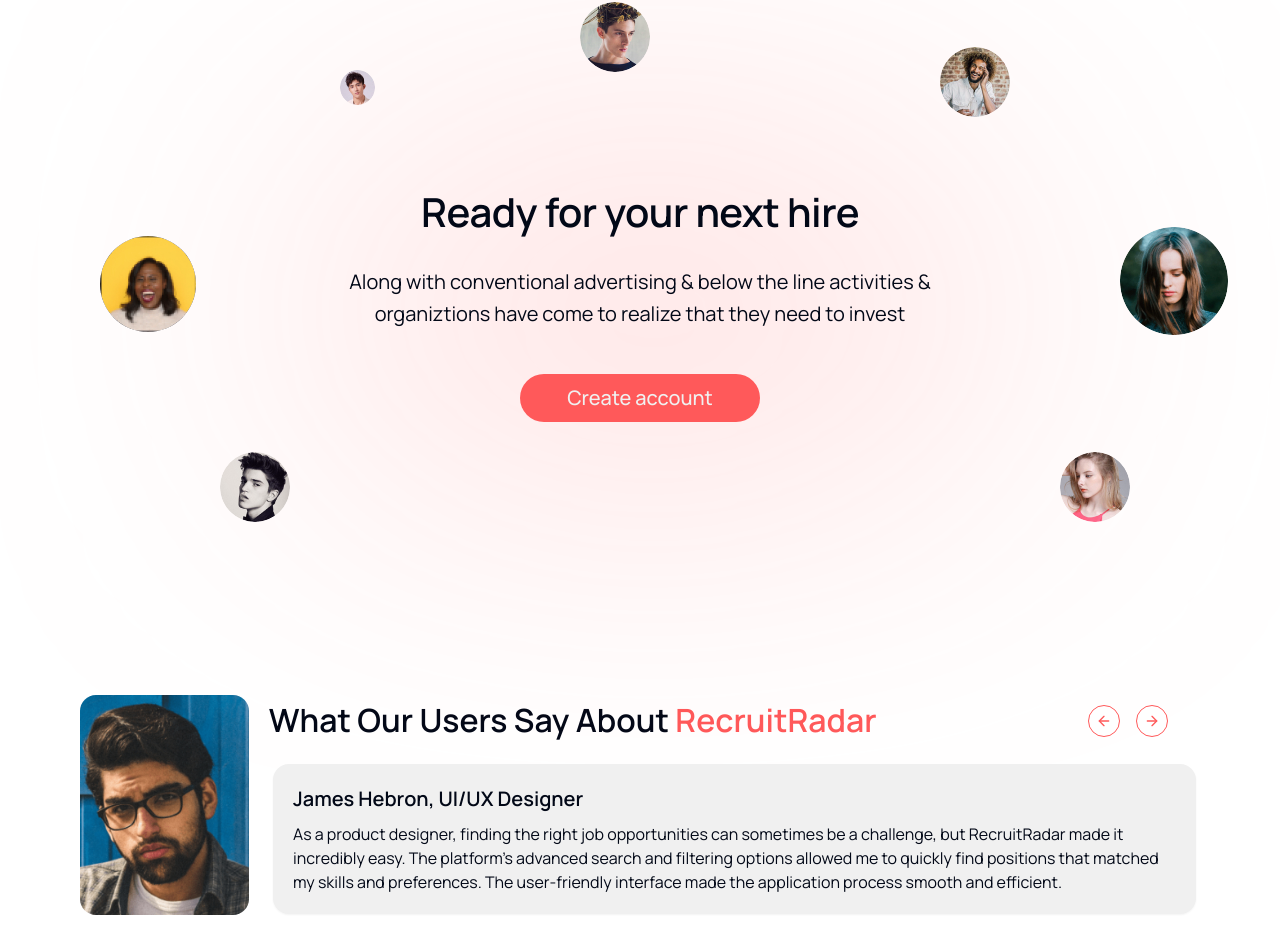
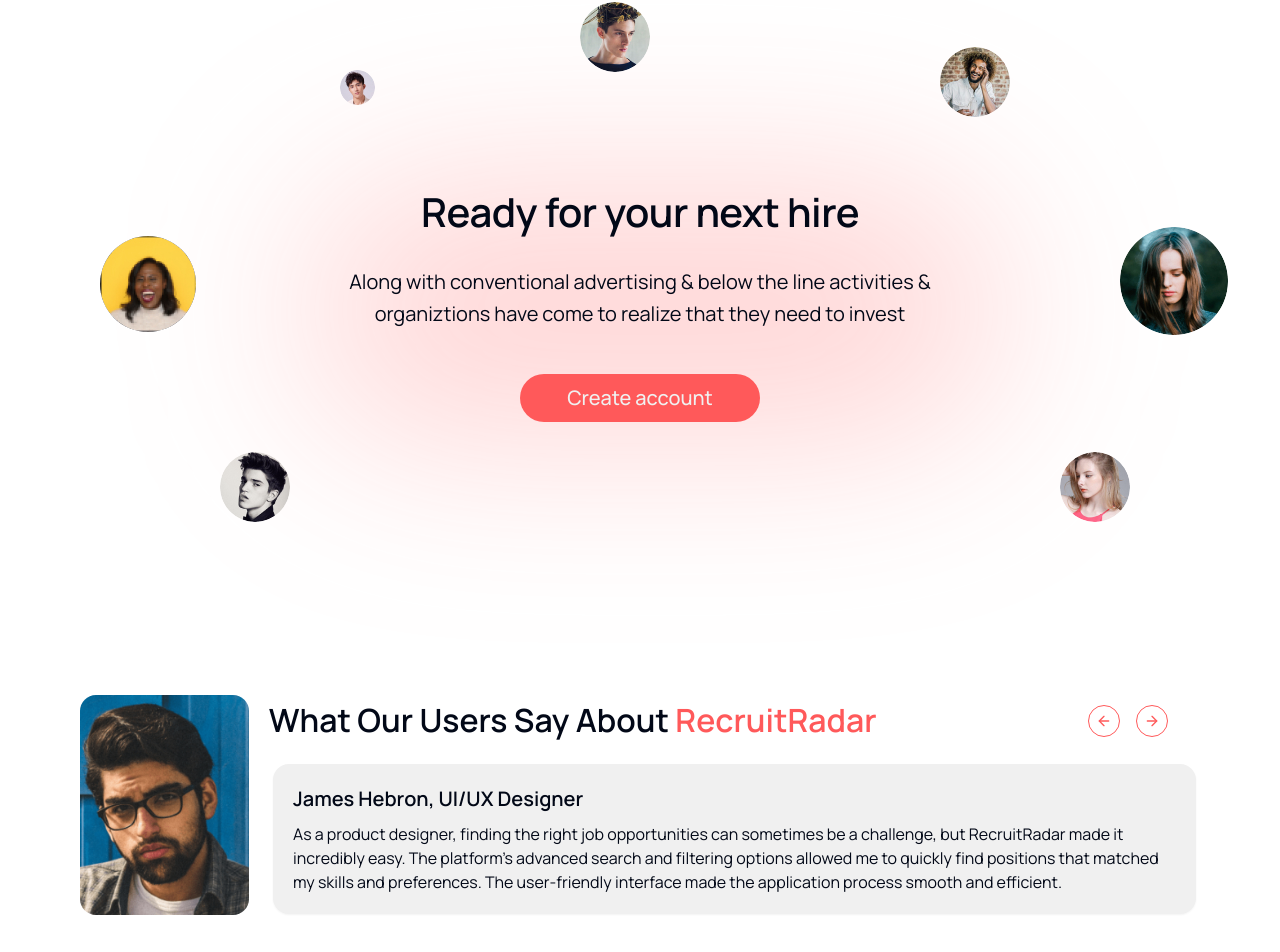
Before and after one commit to Recruitiing-Platform/recruit-radar, a Next.js app: page / in a window 1280 px wide. Shown: the part 3977-4929 px from the top of the page. Built offline with nearby package versions, Linux system fonts and the light colour scheme.

Commit message:
feat: :sparkles: add animation for the hire component section

```diff
--- a/app/globals.css
+++ b/app/globals.css
@@ -117,3 +117,16 @@
       @apply font-sans font-recMedium text-textBody leading-[20px]
     }
   }
+
+  @keyframes blurAnimation {
+    0%, 100% {
+      filter: blur(20px);
+    }
+    50% {
+      filter: blur(200px);
+    }
+  }
+
+  .blur-effect {
+    animation: blurAnimation 3s ease-in-out infinite;
+  }
--- a/components/HomepageComponents/HireComponent.tsx
+++ b/components/HomepageComponents/HireComponent.tsx
@@ -21,7 +21,7 @@
             />
           </div>
         ))}
-        <div className='absolute top-[40%] left-[22%] h-64 w-[700px] bg-recPrimary/25 rounded-full blur-[150px]'></div>
+        <div className='absolute top-[40%] left-[22%] h-64 w-[700px] bg-recPrimary/25 rounded-full blur-effect'></div>
         <div className='absolute top-[40%] left-[25%] w-1/2 text-center'>
             <h2 className='display-two pb-6'>Ready for your next hire</h2>
             <p className='text-headerSix font-recRegular leading-8 pb-11'>Along with conventional advertising & below the line activities & organiztions have come to realize that they need to invest</p>
--- a/package.json
+++ b/package.json
@@ -23,6 +23,7 @@
     "react": "^18",
     "react-dom": "^18",
     "react-icons": "^5.2.1",
+    "react-intersection-observer": "^9.10.3",
     "tailwind-merge": "^2.3.0",
     "tailwindcss-animate": "^1.0.7"
   },
```
Also changed, not shown: components/HomepageComponents/ChooseComponent.tsx (+8 -2 lines), 1 other file (tests, documents, lock files or other folders).
